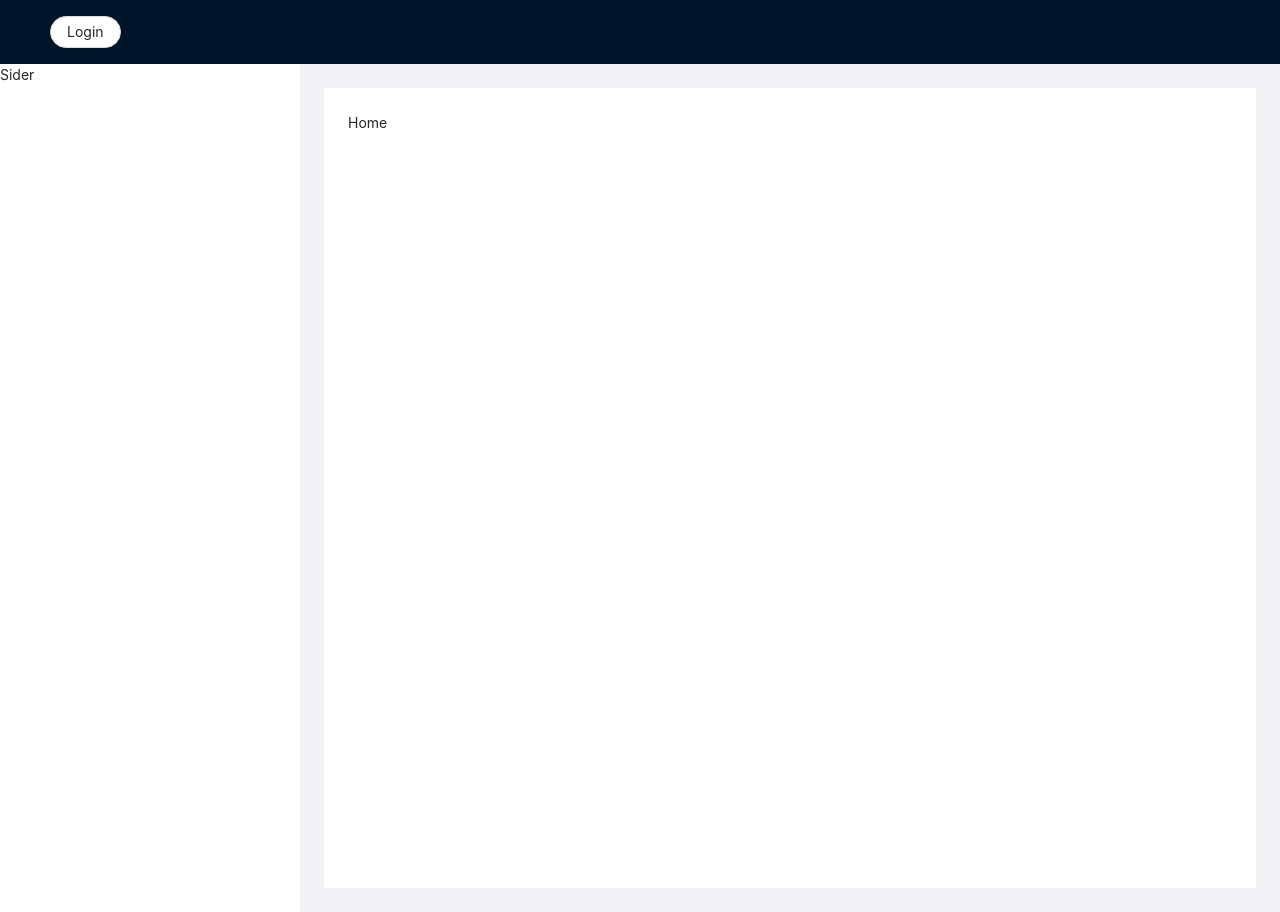
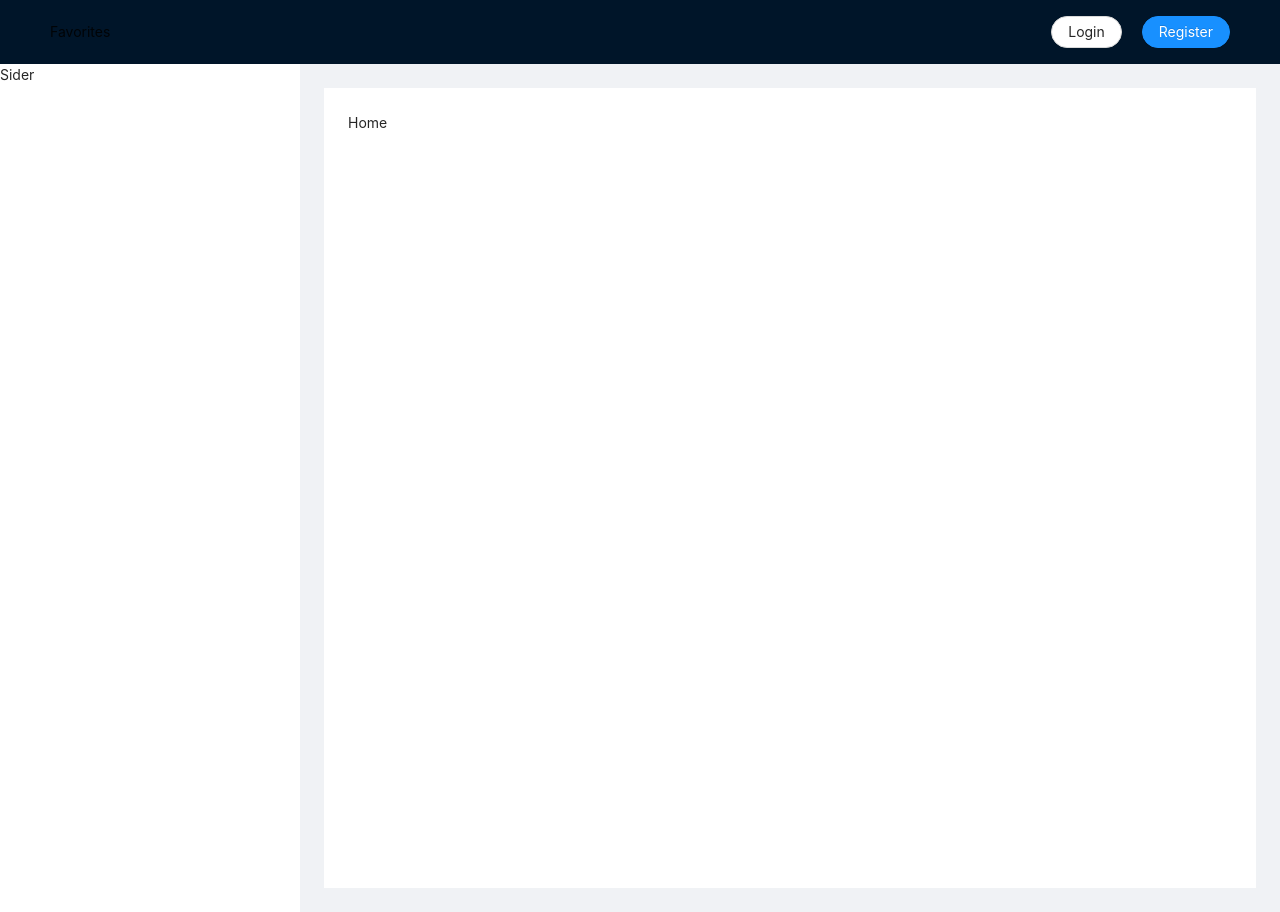
Before and after one commit to Hongxiao82/Lai-Twitch, a React (Create React App) app in the folder twitchfe/: page / in a window 1280 px wide. Built offline with nearby package versions, Linux system fonts and the light colour scheme.

Commit message:
fe: login & logout

```diff
--- a/twitchfe/src/App.js
+++ b/twitchfe/src/App.js
@@ -1,15 +1,14 @@
 import React from "react";
 import { Layout } from "antd";
 import Login from "./components/Login";
+import PageHeader from "./components/PageHeader";
 
 const { Header, Content, Sider } = Layout;
 
 function App() {
   return (
     <Layout>
-      <Header>
-        <Login />
-      </Header>
+      <PageHeader />
       <Layout>
         <Sider width={300} className="site-layout-background">
           {"Sider"}
--- /dev/null
+++ b/twitchfe/src/components/PageHeader.js
@@ -0,0 +1,31 @@
+import React from "react";
+import { Button, Col, Layout, Row } from "antd";
+import Login from "./Login";
+import Register from "./Register";
+
+const { Header } = Layout;
+
+function PageHeader({ loggedIn, signoutOnClick, signinOnSuccess }) {
+  return (
+    <Header>
+      <Row justify="space-between">
+        <Col>{"Favorites"}</Col>
+        <Col>
+          {loggedIn && (
+            <Button shape="round" onClick={signoutOnClick}>
+              Logout
+            </Button>
+          )}
+          {!loggedIn && (
+            <>
+              <Login onSuccess={signinOnSuccess} />
+              <Register />
+            </>
+          )}
+        </Col>
+      </Row>
+    </Header>
+  );
+}
+
+export default PageHeader;
```
